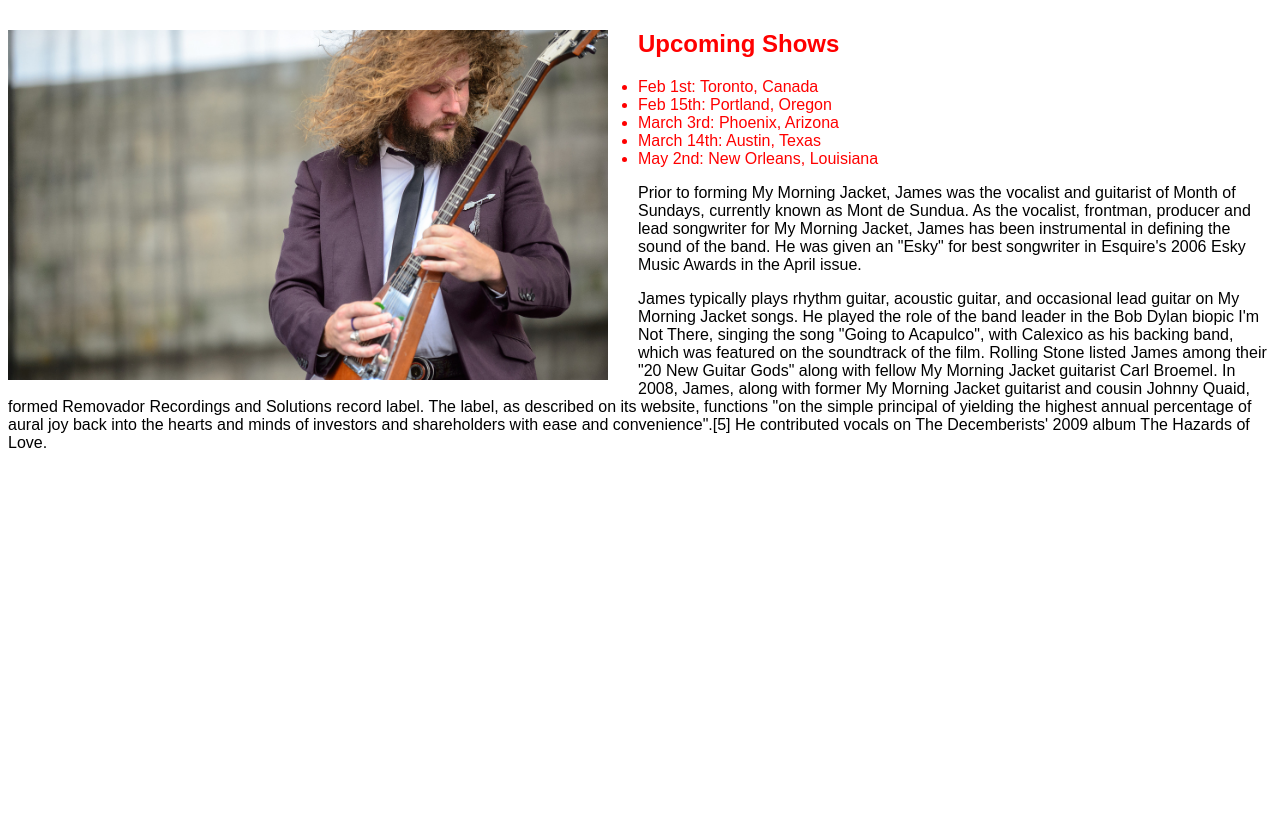
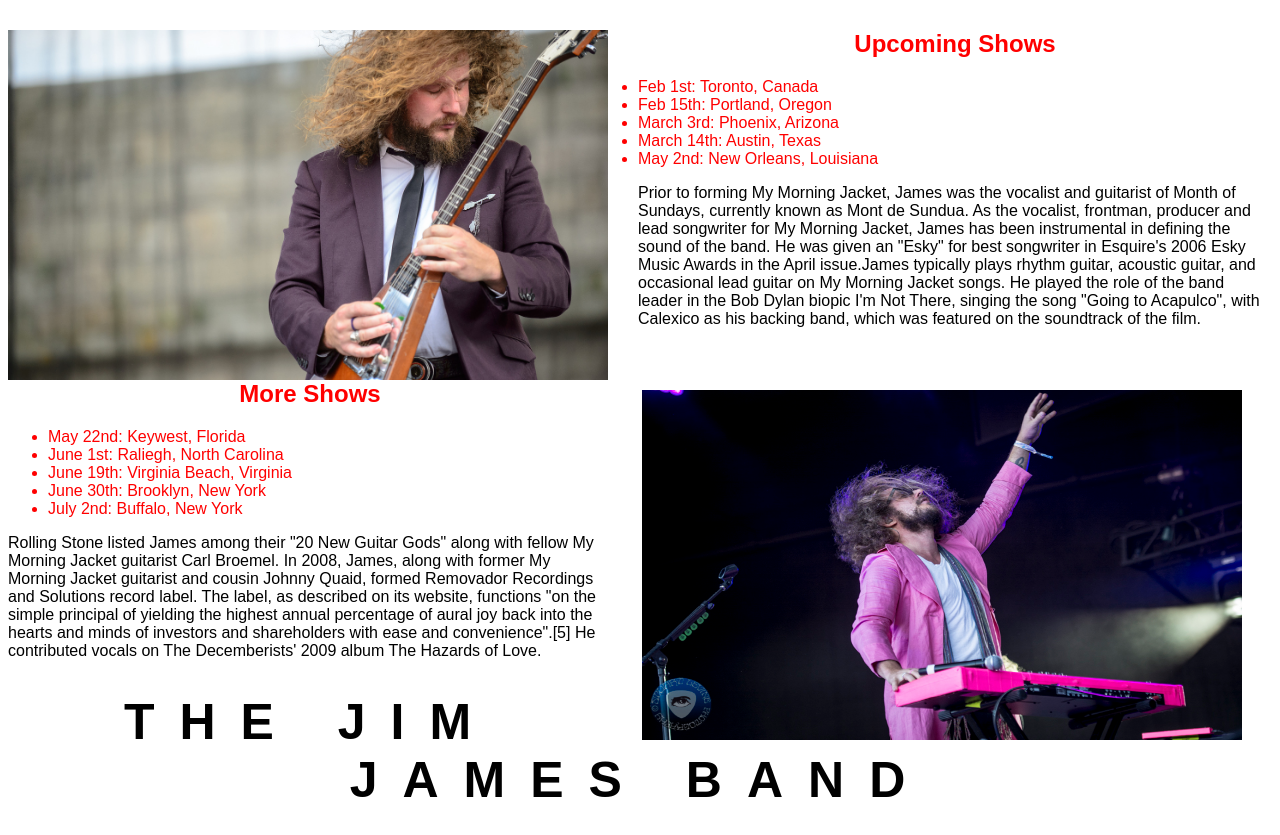
Before and after one commit to ANDYBOGGS/JimJamesPage, a plain HTML site: page index.html in a window 1280 px wide. Shown: the part 95-930 px from the top of the page. Before the commit the page ends 800 px from the top, so only its background shows below. Drawn offline with Linux system fonts and the light colour scheme.

Commit message:
add 2nd image and css formating

```diff
--- a/css/styles.css
+++ b/css/styles.css
@@ -8,9 +8,19 @@ h1 {
   letter-spacing: .5em;
 }
 
+h2 {
+  text-align: center;
+}
+
 img {
   float: left;
   margin-right: 30px;
+}
+
+.float {
+  float: right;
+  margin-left: 30px;
+  margin-top: 10px;
 }
 
 .sidebar {
@@ -18,3 +28,10 @@ img {
   float: right;
   color: red;
 }
+
+.sidebar2 {
+  margin-top: 40px;
+  width: 40%
+  float: left;
+  color: red;
+}
--- a/index.html
+++ b/index.html
@@ -11,7 +11,6 @@
 
   <div class="sidebar">
     <h2>Upcoming Shows</h2>
-
       <ul>
         <li>Feb 1st: Toronto, Canada</li>
         <li>Feb 15th: Portland, Oregon</li>
@@ -19,13 +18,26 @@
         <li>March 14th: Austin, Texas</li>
         <li>May 2nd: New Orleans, Louisiana</li>
       </ul>
+  </div>
+    <p>Prior to forming My Morning Jacket, James was the vocalist and guitarist of Month of  Sundays, currently known as Mont de Sundua. As the vocalist, frontman, producer and lead songwriter for My Morning Jacket, James has been instrumental in defining the sound of the band. He was given an "Esky" for best songwriter in Esquire's 2006 Esky Music Awards in the April issue.James typically plays rhythm guitar, acoustic guitar, and occasional lead guitar on My Morning Jacket songs. He played the role of the band leader in the Bob Dylan biopic I'm Not There, singing the song "Going to Acapulco", with Calexico as his backing band, which was featured on the soundtrack of the film.</p>
 
+  <div class="float">
+    <img src="img/jimjames1.jpg" alt="jimjames" width="600" height="350">
   </div>
 
-    <p>Prior to forming My Morning Jacket, James was the vocalist and guitarist of Month of  Sundays, currently known as Mont de Sundua. As the vocalist, frontman, producer and lead songwriter for My Morning Jacket, James has been instrumental in defining the sound of the band. He was given an "Esky" for best songwriter in Esquire's 2006 Esky Music Awards in the April issue.</p>
+  <div class="sidebar2">
+    <h2>More Shows</h2>
+      <ul>
+        <li>May 22nd: Keywest, Florida</li>
+        <li>June 1st: Raliegh, North Carolina</li>
+        <li>June 19th: Virginia Beach, Virginia</li>
+        <li>June 30th: Brooklyn, New York</li>
+        <li>July 2nd: Buffalo, New York</li>
+      </ul>
+  </div>
+     <p>Rolling Stone listed James among their "20 New Guitar Gods" along with fellow My Morning Jacket guitarist Carl Broemel. In 2008, James, along with former My Morning Jacket guitarist and cousin Johnny Quaid, formed Removador Recordings and Solutions record label. The label, as described on its website, functions "on the simple principal of yielding the highest annual percentage of aural joy back into the hearts and minds of investors and shareholders with ease and convenience".[5] He contributed vocals on The Decemberists' 2009 album The Hazards of Love.</p>
 
-
-    <p>James typically plays rhythm guitar, acoustic guitar, and occasional lead guitar on My Morning Jacket songs. He played the role of the band leader in the Bob Dylan biopic I'm Not There, singing the song "Going to Acapulco", with Calexico as his backing band, which was featured on the soundtrack of the film. Rolling Stone listed James among their "20 New Guitar Gods" along with fellow My Morning Jacket guitarist Carl Broemel. In 2008, James, along with former My Morning Jacket guitarist and cousin Johnny Quaid, formed Removador Recordings and Solutions record label. The label, as described on its website, functions "on the simple principal of yielding the highest annual percentage of aural joy back into the hearts and minds of investors and shareholders with ease and convenience".[5] He contributed vocals on The Decemberists' 2009 album The Hazards of Love.</p>
+  <h1>THE JIM JAMES BAND</h1>
 
 </body>
 </html>
```
